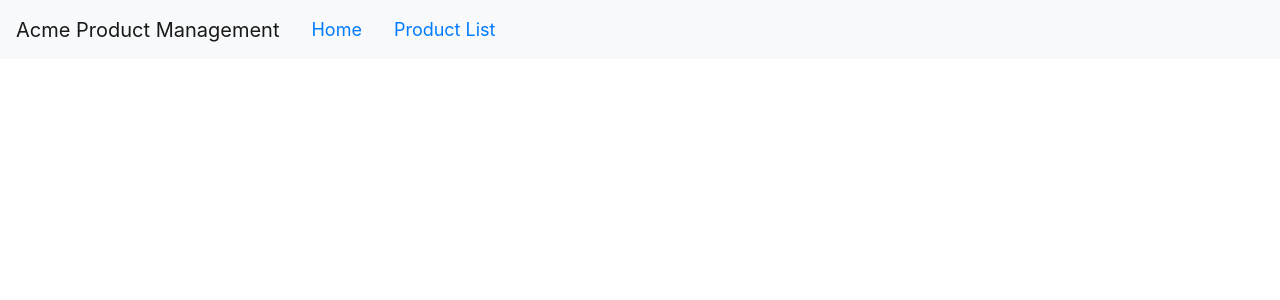
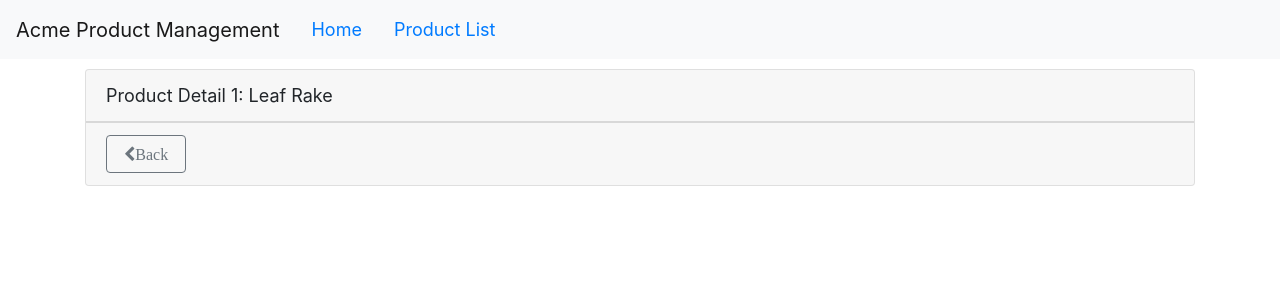
Before and after one commit to m0nq/acme-product-manager, an Angular app: page /#/products/1 in a window 1280 px wide. Shown: the top 300 px of the page. Built offline with nearby package versions, Linux system fonts and the light colour scheme.

Commit message:
Added route gaurding

```diff
--- a/src/app/app-routing.module.ts
+++ b/src/app/app-routing.module.ts
@@ -3,10 +3,15 @@
 import { ProductListComponent } from './product-list/product-list.component';
 import { ProductDetailComponent } from './product-list/product-detail.component';
 import { WelcomeComponent } from './home/welcome.component';
+import { ProductDetailGuard } from './product-list/product-detail.guard';
 
 const routes: Routes = [
   { path: 'products', component: ProductListComponent },
-  { path: 'products/:id', component: ProductDetailComponent },
+  {
+    path: 'products/:id',
+    canActivate: [ProductDetailGuard],
+    component: ProductDetailComponent
+  },
   { path: 'welcome', component: WelcomeComponent },
   { path: '', redirectTo: 'welcome', pathMatch: 'full' },
   { path: '**', redirectTo: 'welcome', pathMatch: 'full' }
--- a/src/app/home/welcome.component.html
+++ b/src/app/home/welcome.component.html
@@ -12,12 +12,12 @@
 
       <div class="text-center">Developed by:</div>
       <div class="text-center">
-        <h3>Deborah Kurata</h3>
+        <h3>Monk Wellington</h3>
       </div>
 
-      <div class="text-center">@deborahkurata</div>
+      <div class="text-center">@simple_shadow</div>
       <div class="text-center">
-        <a href="http://www.bit.ly/DeborahKsBlog">www.bit.ly/DeborahKsBlog</a>
+        <a href="http://m0nq.github.com">Cirquitree</a>
       </div>
     </div>
   </div>
--- a/src/app/product-list/product-detail.component.html
+++ b/src/app/product-list/product-detail.component.html
@@ -2,4 +2,8 @@
   <div class="card-header">
     {{pageTitle + ': ' + product.productName}}
   </div>
+  <div class="card-footer">
+    <button class="btn btn-outline-secondary" (click)="onBack()"
+            style="width:80px;"><i class="fa fa-chevron-left">Back</i></button>
+  </div>
 </div>
--- a/src/app/product-list/product-detail.component.ts
+++ b/src/app/product-list/product-detail.component.ts
@@ -1,16 +1,33 @@
 import { Component, OnInit } from '@angular/core';
+import { ActivatedRoute, Router } from '@angular/router';
+import { Product } from './product';
 
 @Component({
   templateUrl: './product-detail.component.html',
   styleUrls: ['./product-detail.component.css']
 })
 export class ProductDetailComponent implements OnInit {
-  product: any;
-  pageTitle: string;
+  product: Product;
+  pageTitle: string = 'Product Detail';
 
-  constructor() { }
+  constructor(private route: ActivatedRoute, private router: Router) {}
 
   ngOnInit() {
+    const id = +this.route.snapshot.paramMap.get('id');
+    this.pageTitle += ` ${id}`;
+    this.product = {
+      productId: id,
+      productName: 'Leaf Rake',
+      productCode: 'GDN-0011',
+      releaseDate: 'March 19, 2019',
+      description: 'Leaf rake with 48-inch wooden handle',
+      price: 19.95,
+      starRating: 3.2,
+      imageUrl: 'assets/images/leaf_rake.png'
+    };
   }
 
+  onBack(): void {
+    this.router.navigate(['/products']);
+  }
 }
--- /dev/null
+++ b/src/app/product-list/product-detail.guard.ts
@@ -0,0 +1,30 @@
+import { Injectable } from '@angular/core';
+import {
+  ActivatedRouteSnapshot,
+  CanActivate,
+  Router,
+  RouterStateSnapshot,
+  UrlTree
+} from '@angular/router';
+import { Observable } from 'rxjs';
+
+@Injectable({
+  providedIn: 'root'
+})
+export class ProductDetailGuard implements CanActivate {
+
+  constructor(private router: Router) {}
+
+  canActivate(
+    next: ActivatedRouteSnapshot,
+    state: RouterStateSnapshot): Observable<boolean | UrlTree> | Promise<boolean | UrlTree> | boolean | UrlTree {
+    const id = +next.url[1].path;
+    if (isNaN(id) || id < 1) {
+      alert('Invalid product id');
+      this.router.navigate(['/products']);
+      return false;
+    }
+    return true;
+  }
+
+}
--- a/src/app/product-list/product-list.component.html
+++ b/src/app/product-list/product-list.component.html
@@ -38,7 +38,11 @@
                    [style.width.px]="imageWidth"
                    [style.margin.px]="imageMargin">
             </td>
-            <td>{{product.productName}}</td>
+            <td>
+              <a [routerLink]="['/products', product.productId]">
+                {{product.productName}}
+              </a>
+            </td>
             <td>{{product.productCode | lowercase | convertToSpaces: '-'}}</td>
             <td>{{product.releaseDate}}</td>
             <td>{{product.price | currency: 'USD' : 'symbol' : '1.2-2'}}</td>
```
Also changed, not shown: 1 other file (tests, documents, lock files or other folders).
